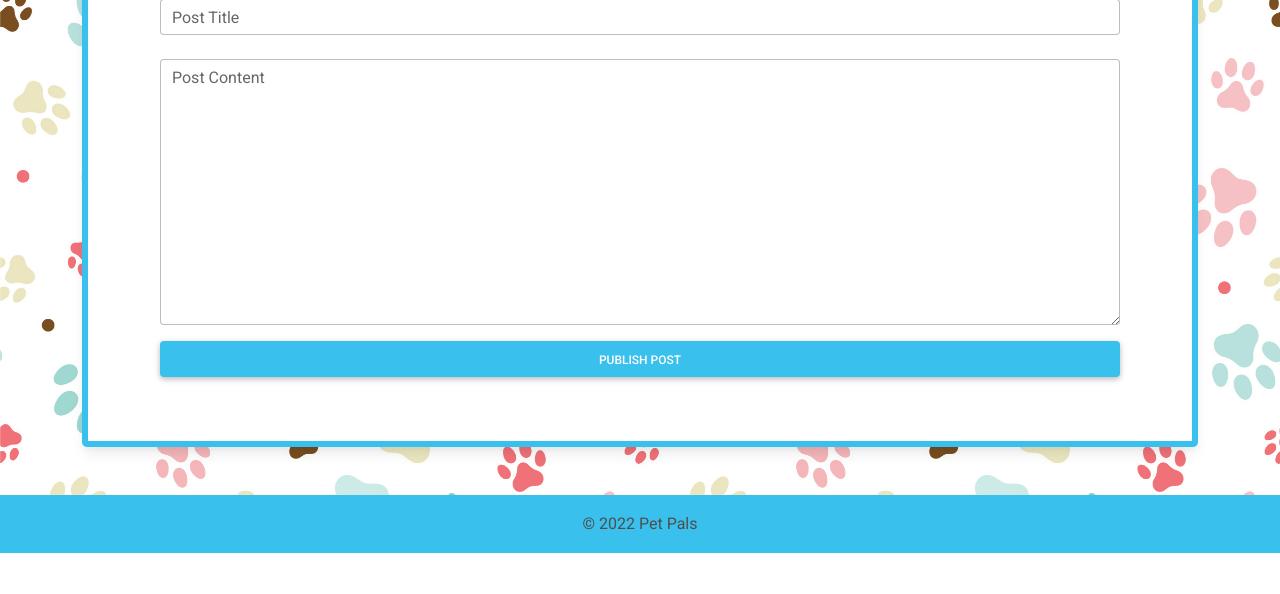
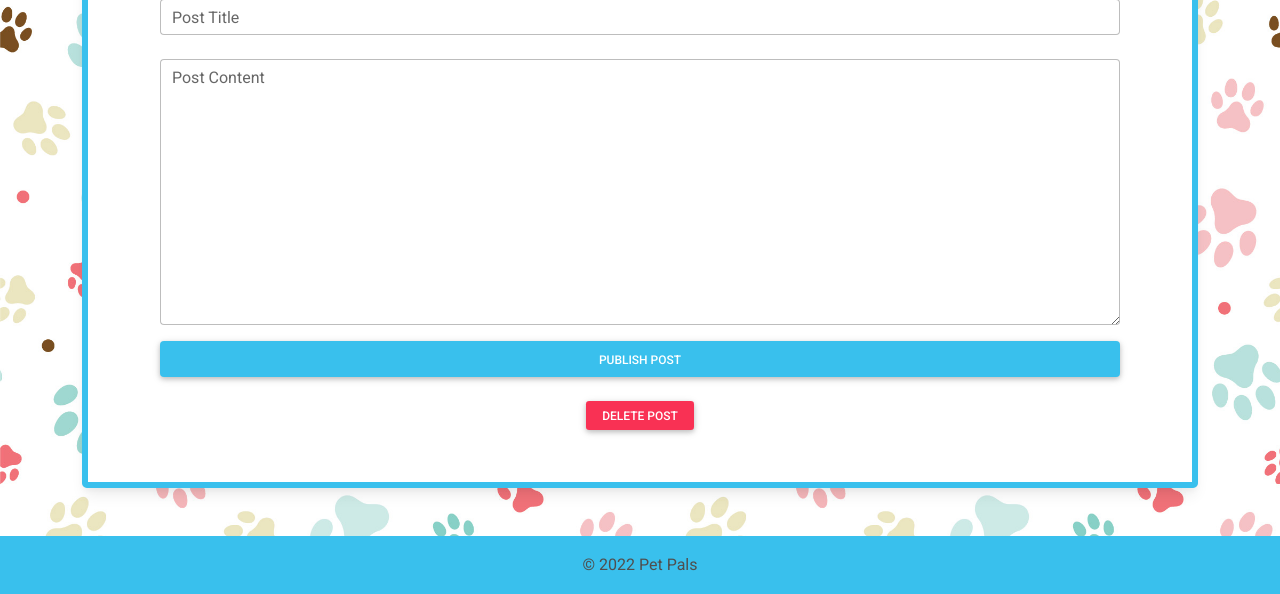
Before and after one commit to JacobHarland/ITSC-3155-Team-6-Final, a Flask app: template petpals/forum/post/templates/edit_post.html in a window 1280 px wide. Shown: the part 628-1222 px from the top of the page. Before the commit the page ends 1181 px from the top, so only its background shows below. Run offline with Flask 2, Linux system fonts and the light colour scheme; the template is opened without the code that fills it: values that come from a table or form of the project are taken from there, others are empty; some libraries are stand-ins or nearby versions.

Commit message:
Move post delete button to edit page
Also turn it into a Modal

```diff
--- a/petpals/forum/post/routes.py
+++ b/petpals/forum/post/routes.py
@@ -66,13 +66,13 @@ def edit_post(post_id):
     if current_user.id == post.user_id:
         form.title.data = post.title
         form.content.data = post.content
-        return render_template('edit_post.html', form=form)
+        return render_template('edit_post.html', form=form, post=post)
     else:
         flash("You Aren't Authorized To Edit This Post...", 'danger')
         return redirect(url_for('forum_router.forum'))
 
 
-@router.route('/<int:post_id>/delete')
+@router.post('/<int:post_id>/delete')
 @login_required
 def delete_post(post_id):
     post_to_delete = Post.query.get_or_404(post_id)
--- a/petpals/forum/post/templates/edit_post.html
+++ b/petpals/forum/post/templates/edit_post.html
@@ -48,6 +48,30 @@
             {{ form.submit(class="btn btn-info btn-block mb-3") }}
           </div>
         </form>
+
+        <div class="text-center pt-1 mb-0 pb-0">
+          <button type="button" class="btn btn-danger btn-sm m-1" data-mdb-toggle="modal" data-mdb-target="#deleteModal">Delete Post</button>
+
+          <!-- Modal -->
+          <div class="modal fade" id="deleteModal" tabindex="-1" aria-labelledby="deleteModalLabel" aria-hidden="true">
+            <div class="modal-dialog">
+              <div class="modal-content">
+                <div class="modal-header">
+                  <h5 class="modal-title" id="deleteModalLabel"> Delete Post?</h5>
+                  <button type="button" class="btn-close" data-mdb-dismiss="modal" aria-label="Close"></button>
+                </div>
+                <div class="modal-body">This is not reversible!!! Are you sure?</div>
+                <div class="modal-footer">
+                  <button type="button" class="btn btn-secondary" data-mdb-dismiss="modal">Close</button>
+                  <form action="{{ url_for('forum_router.post_router.delete_post', post_id=post.post_id)}}" method="POST">
+                    <input class="btn btn-danger" type="submit" value="Delete">
+                  </form>
+                </div>
+              </div>
+            </div>
+          </div>
+        </div>
+
       </div>
     </div>
   </div>
--- a/petpals/forum/post/templates/post.html
+++ b/petpals/forum/post/templates/post.html
@@ -49,9 +49,6 @@
                 {% if post.user_id == current_user.id %}
                 <button class="btn btn-xs btn-outline-info">
                   <a href="{{ url_for('forum_router.post_router.edit_post', post_id=post.post_id)}}">Edit Post</a>
-                </button>
-                <button class="btn btn-xs btn-outline-info">
-                  <a href="{{ url_for('forum_router.post_router.delete_post', post_id=post.post_id)}}">Delete Post</a>
                 </button>
                 {% endif %}
               </div>
```
